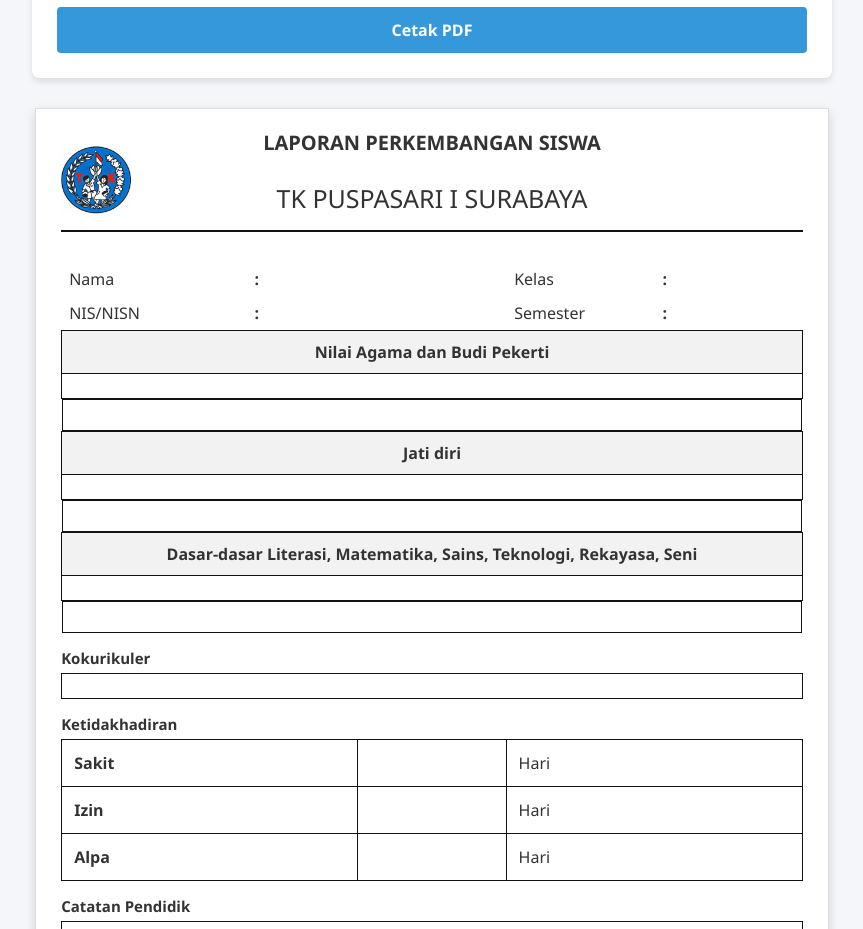
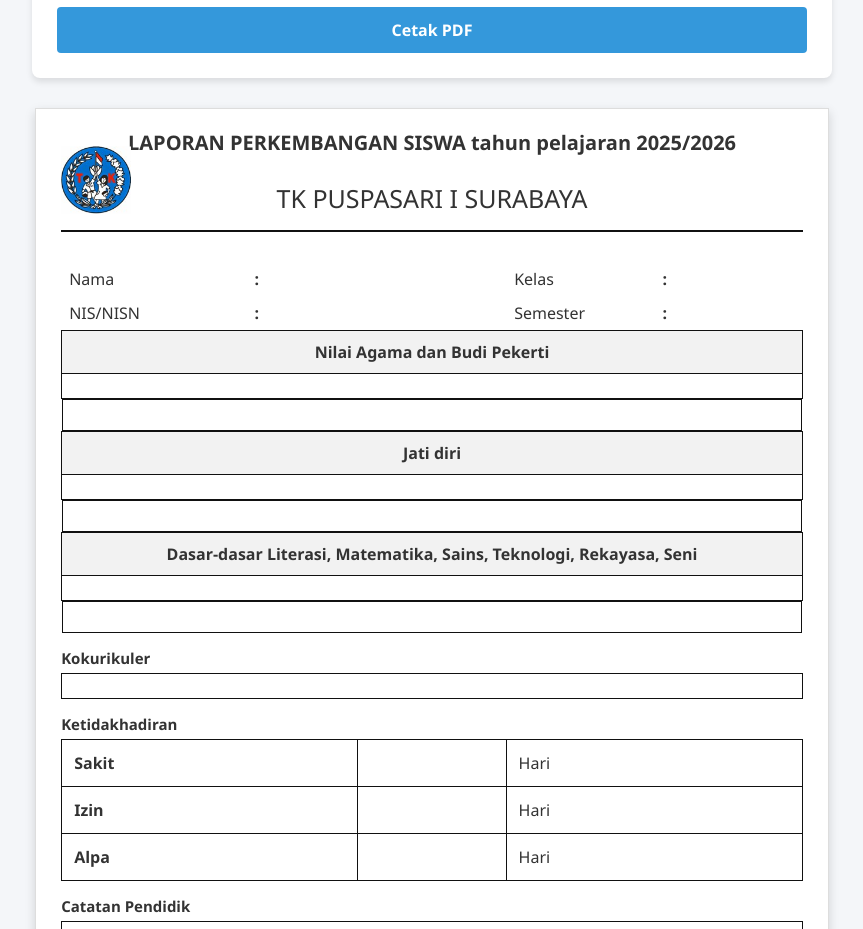
Before and after one commit to firdausmaulanas/raport, a plain HTML site: page index.html in a window 1280 px wide. Shown: the part 1107-2036 px from the top of the page, without its empty margins (208-1071 px from the left). Drawn offline with Linux system fonts and the light colour scheme.

Commit message:
perubahan header

```diff
--- a/index.html
+++ b/index.html
@@ -53,7 +53,7 @@
  <div class="header-raport">
     <img src="logo.png" alt="Logo Sekolah" class="logo-sekolah">
     <div class="info-sekolah">
-    <h1>LAPORAN PERKEMBANGAN SISWA</h1>
+    <h1>LAPORAN PERKEMBANGAN SISWA tahun pelajaran 2025/2026</h1>
     <h2>TK PUSPASARI I SURABAYA </h2>
       </div>
   </div>
```
